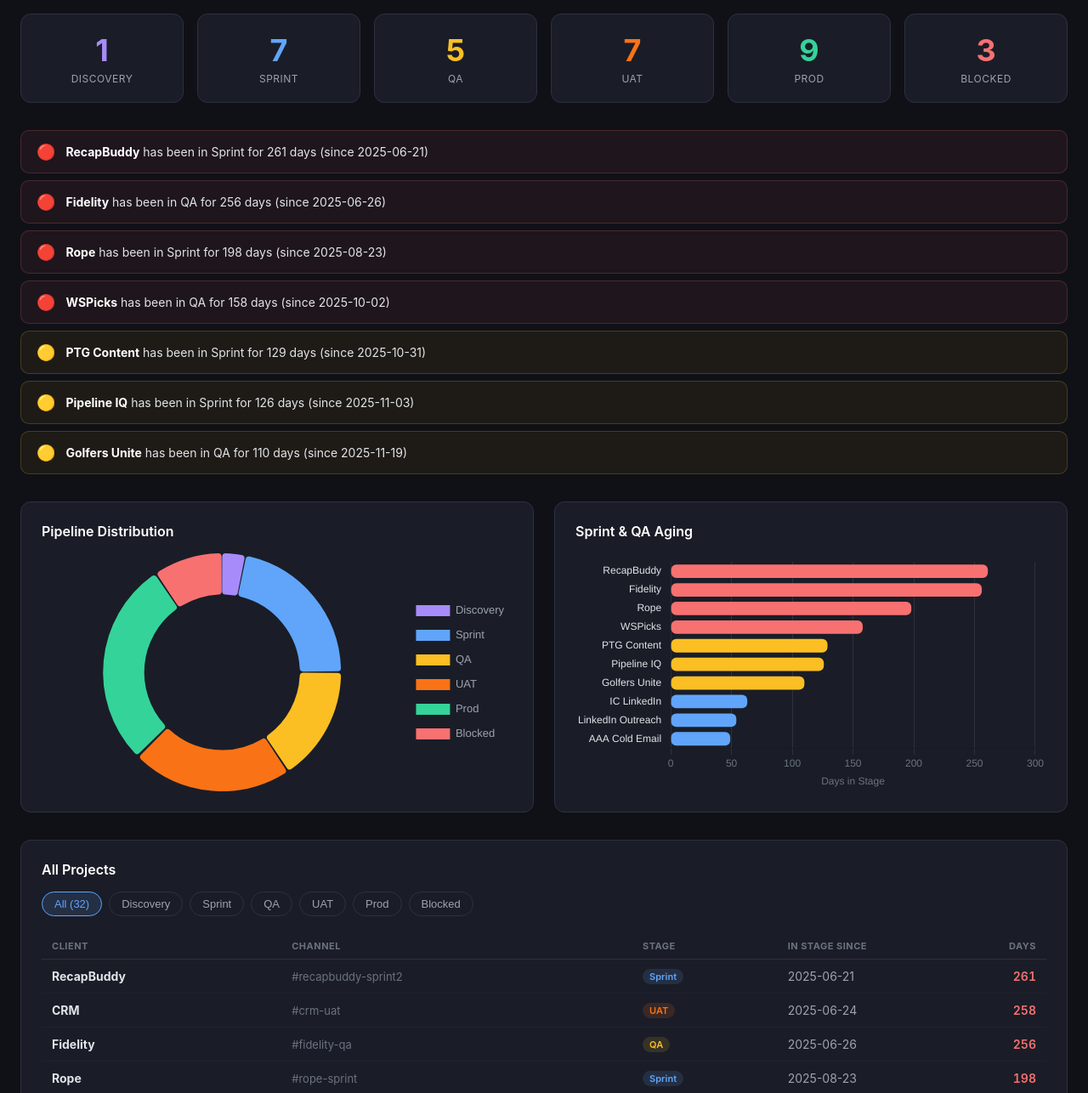
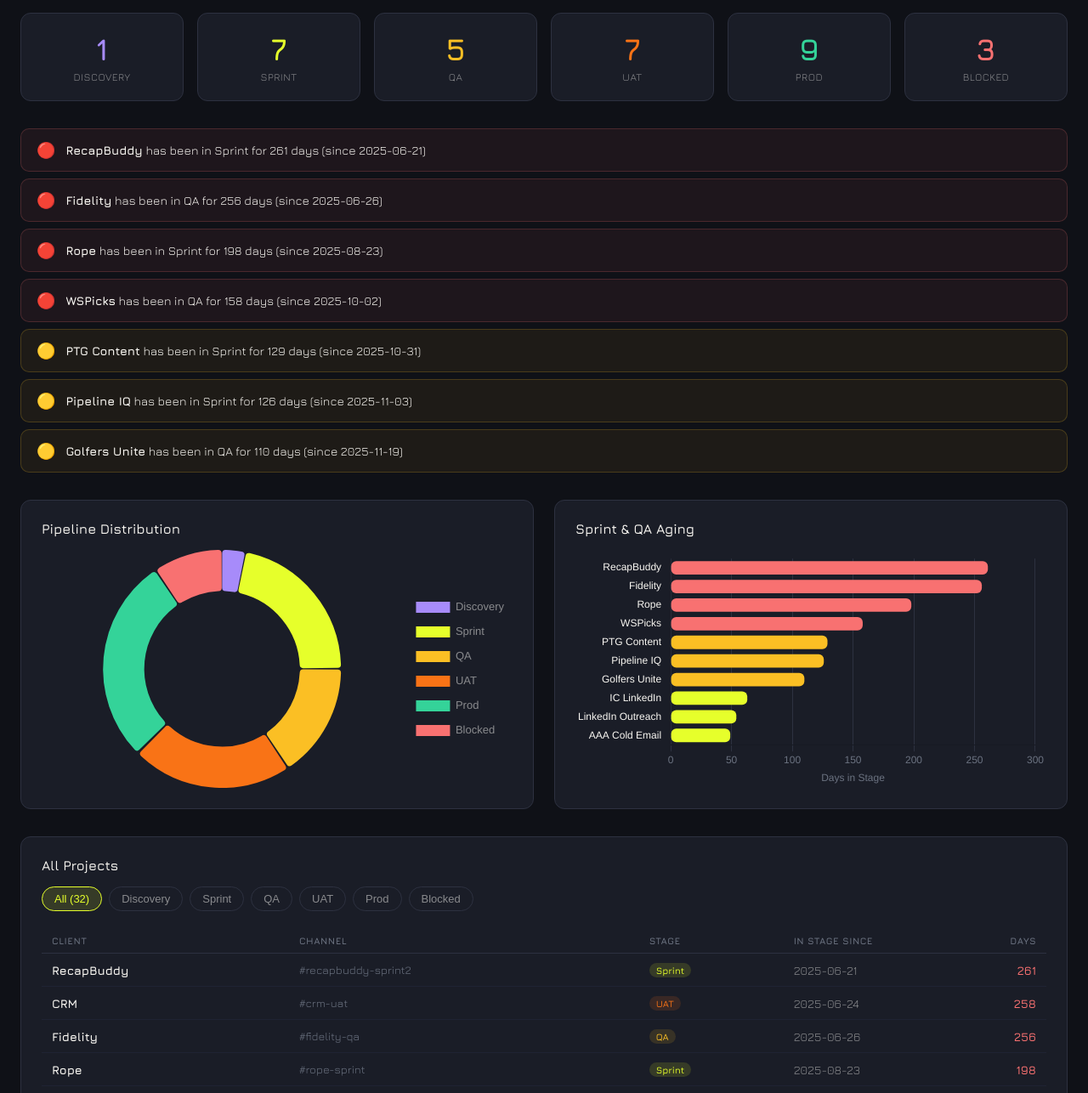
Before and after one commit to Automation-Architecture/aa-project-pipeline, a plain HTML site: page public/index.html in a window 1280 px wide. Shown: the part 137-1423 px from the top of the page at 85% size. Drawn offline with nearby package versions, Linux system fonts and the light colour scheme.

Commit message:
Apply brand guidelines: Jura font + lime/off-white color palette

```diff
--- a/public/index.html
+++ b/public/index.html
@@ -4,26 +4,27 @@
 <meta charset="UTF-8">
 <meta name="viewport" content="width=device-width, initial-scale=1.0">
 <title>Automation Architecture — Project Status</title>
+<link href="https://fonts.googleapis.com/css2?family=Jura:wght@300;400;500;600;700&display=swap" rel="stylesheet">
 <script src="https://cdnjs.cloudflare.com/ajax/libs/Chart.js/4.4.1/chart.umd.min.js"></script>
 <style>
   * { margin: 0; padding: 0; box-sizing: border-box; }
-  body { font-family: -apple-system, BlinkMacSystemFont, 'Segoe UI', Roboto, sans-serif; background: #0f1117; color: #e1e4e8; padding: 24px; }
+  body { font-family: 'Jura', sans-serif; background: #0f1117; color: #F9F7F2; padding: 24px; }
 
   .nav { display: flex; gap: 4px; margin-bottom: 24px; background: #1a1d27; border-radius: 10px; padding: 4px; border: 1px solid #2d3140; width: fit-content; }
-  .nav a { padding: 8px 20px; border-radius: 8px; font-size: 13px; font-weight: 500; color: #9ca3af; text-decoration: none; transition: all 0.15s; }
-  .nav a:hover { color: #e1e4e8; background: #2d3140; }
-  .nav a.active { background: #60a5fa22; color: #60a5fa; border: 1px solid #60a5fa44; }
+  .nav a { padding: 8px 20px; border-radius: 8px; font-size: 13px; font-weight: 500; color: #898A8D; text-decoration: none; transition: all 0.15s; }
+  .nav a:hover { color: #F9F7F2; background: #2d3140; }
+  .nav a.active { background: #E6FF2B22; color: #E6FF2B; border: 1px solid #E6FF2B44; }
 
   .header { display: flex; justify-content: space-between; align-items: baseline; margin-bottom: 32px; }
-  .header h1 { font-size: 24px; font-weight: 600; color: #fff; }
+  .header h1 { font-size: 24px; font-weight: 600; color: #F9F7F2; }
   .header .updated { font-size: 13px; color: #6b7280; }
 
   .stats-row { display: grid; grid-template-columns: repeat(6, 1fr); gap: 16px; margin-bottom: 32px; }
   .stat-card { background: #1a1d27; border-radius: 12px; padding: 20px; text-align: center; border: 1px solid #2d3140; }
   .stat-card .number { font-size: 36px; font-weight: 700; margin-bottom: 4px; }
-  .stat-card .label { font-size: 12px; color: #9ca3af; text-transform: uppercase; letter-spacing: 0.5px; }
+  .stat-card .label { font-size: 12px; color: #898A8D; text-transform: uppercase; letter-spacing: 0.5px; }
   .stat-card.discovery .number { color: #a78bfa; }
-  .stat-card.sprint .number { color: #60a5fa; }
+  .stat-card.sprint .number { color: #E6FF2B; }
   .stat-card.qa .number { color: #fbbf24; }
   .stat-card.uat .number { color: #f97316; }
   .stat-card.prod .number { color: #34d399; }
@@ -33,8 +34,8 @@
   .grid-3 { display: grid; grid-template-columns: 1fr 1fr 1fr; gap: 24px; margin-bottom: 32px; }
 
   .card { background: #1a1d27; border-radius: 12px; padding: 24px; border: 1px solid #2d3140; }
-  .card h2 { font-size: 16px; font-weight: 600; margin-bottom: 16px; color: #fff; }
-  .card h3 { font-size: 13px; font-weight: 600; margin: 16px 0 8px; color: #9ca3af; text-transform: uppercase; letter-spacing: 0.5px; }
+  .card h2 { font-size: 16px; font-weight: 600; margin-bottom: 16px; color: #F9F7F2; }
+  .card h3 { font-size: 13px; font-weight: 600; margin: 16px 0 8px; color: #898A8D; text-transform: uppercase; letter-spacing: 0.5px; }
 
   .chart-container { position: relative; height: 280px; }
   .chart-container-wide { position: relative; height: 320px; }
@@ -46,7 +47,7 @@
 
   .badge { display: inline-block; padding: 2px 8px; border-radius: 10px; font-size: 11px; font-weight: 600; }
   .badge.discovery { background: #a78bfa22; color: #a78bfa; }
-  .badge.sprint { background: #60a5fa22; color: #60a5fa; }
+  .badge.sprint { background: #E6FF2B22; color: #E6FF2B; }
   .badge.qa { background: #fbbf2422; color: #fbbf24; }
   .badge.uat { background: #f9731622; color: #f97316; }
   .badge.prod { background: #34d39922; color: #34d399; }
@@ -60,16 +61,16 @@
   .aging-bar-fill { height: 100%; border-radius: 4px; }
 
   .filter-row { display: flex; gap: 8px; margin-bottom: 20px; flex-wrap: wrap; }
-  .filter-btn { padding: 6px 14px; border-radius: 20px; border: 1px solid #2d3140; background: transparent; color: #9ca3af; font-size: 13px; cursor: pointer; transition: all 0.15s; }
-  .filter-btn:hover { border-color: #60a5fa; color: #60a5fa; }
-  .filter-btn.active { background: #60a5fa22; border-color: #60a5fa; color: #60a5fa; }
+  .filter-btn { padding: 6px 14px; border-radius: 20px; border: 1px solid #2d3140; background: transparent; color: #898A8D; font-size: 13px; cursor: pointer; transition: all 0.15s; }
+  .filter-btn:hover { border-color: #E6FF2B; color: #E6FF2B; }
+  .filter-btn.active { background: #E6FF2B22; border-color: #E6FF2B; color: #E6FF2B; }
 
   .alert-section { margin-bottom: 32px; }
   .alert { display: flex; align-items: center; gap: 12px; padding: 14px 18px; border-radius: 10px; margin-bottom: 8px; font-size: 14px; }
   .alert.warn { background: #fbbf2410; border: 1px solid #fbbf2433; }
   .alert.danger { background: #f8717110; border: 1px solid #f8717133; }
   .alert-icon { font-size: 18px; }
-  .alert-text strong { color: #fff; }
+  .alert-text strong { color: #F9F7F2; }
 </style>
 </head>
 <body>
@@ -180,7 +181,7 @@
 
 const stageColors = {
   discovery: '#a78bfa',
-  sprint: '#60a5fa',
+  sprint: '#E6FF2B',
   qa: '#fbbf24',
   uat: '#f97316',
   prod: '#34d399',
@@ -235,7 +236,7 @@
     maintainAspectRatio: false,
     cutout: '65%',
     plugins: {
-      legend: { position: 'right', labels: { color: '#9ca3af', padding: 16, font: { size: 13 } } }
+      legend: { position: 'right', labels: { color: '#898A8D', padding: 16, font: { size: 13 } } }
     }
   }
 });
@@ -251,7 +252,7 @@
     labels: allAging.map(p => p.client),
     datasets: [{
       data: allAging.map(p => p.days),
-      backgroundColor: allAging.map(p => p.days >= dangerThreshold ? '#f87171' : p.days >= warnThreshold ? '#fbbf24' : '#60a5fa'),
+      backgroundColor: allAging.map(p => p.days >= dangerThreshold ? '#f87171' : p.days >= warnThreshold ? '#fbbf24' : '#E6FF2B'),
       borderRadius: 6,
       borderSkipped: false
     }]
@@ -263,7 +264,7 @@
     plugins: { legend: { display: false } },
     scales: {
       x: { grid: { color: '#2d3140' }, ticks: { color: '#6b7280' }, title: { display: true, text: 'Days in Stage', color: '#6b7280' } },
-      y: { grid: { display: false }, ticks: { color: '#e1e4e8', font: { size: 12 } } }
+      y: { grid: { display: false }, ticks: { color: '#F9F7F2', font: { size: 12 } } }
     }
   }
 });
@@ -276,7 +277,7 @@
     datasets: [{
       label: 'Days in Sprint',
       data: sprintData.map(p => p.days),
-      backgroundColor: sprintData.map(p => p.days >= dangerThreshold ? '#f87171' : p.days >= warnThreshold ? '#fbbf24' : '#60a5fa'),
+      backgroundColor: sprintData.map(p => p.days >= dangerThreshold ? '#f87171' : p.days >= warnThreshold ? '#fbbf24' : '#E6FF2B'),
       borderRadius: 6,
       borderSkipped: false
     }]
@@ -288,7 +289,7 @@
     plugins: { legend: { display: false } },
     scales: {
       x: { grid: { color: '#2d3140' }, ticks: { color: '#6b7280' } },
-      y: { grid: { display: false }, ticks: { color: '#e1e4e8', font: { size: 13 } } }
+      y: { grid: { display: false }, ticks: { color: '#F9F7F2', font: { size: 13 } } }
     }
   }
 });
@@ -313,7 +314,7 @@
     plugins: { legend: { display: false } },
     scales: {
       x: { grid: { color: '#2d3140' }, ticks: { color: '#6b7280' } },
-      y: { grid: { display: false }, ticks: { color: '#e1e4e8', font: { size: 13 } } }
+      y: { grid: { display: false }, ticks: { color: '#F9F7F2', font: { size: 13 } } }
     }
   }
 });
@@ -332,7 +333,7 @@
       <td><strong>${p.client}</strong></td>
       <td style="color:#6b7280; font-size:13px">${p.channel}</td>
       <td><span class="badge ${p.stage}">${stageLabels[p.stage]}</span></td>
-      <td style="color:#9ca3af">${p.since}</td>
+      <td style="color:#898A8D">${p.since}</td>
       <td class="days-cell ${daysClass}" style="text-align:right">${daysText}</td>
     </tr>`;
   }).join('');
```
